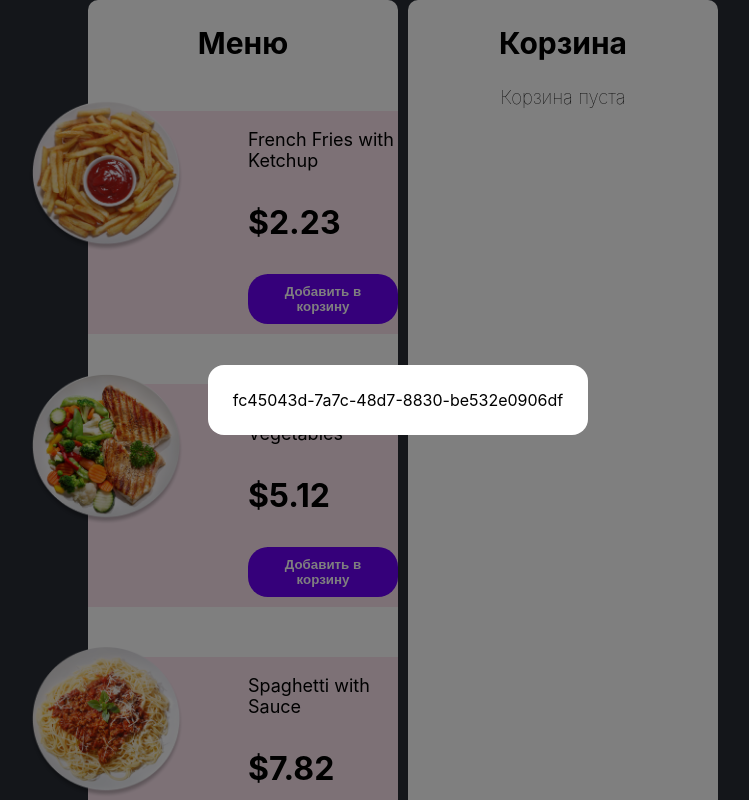
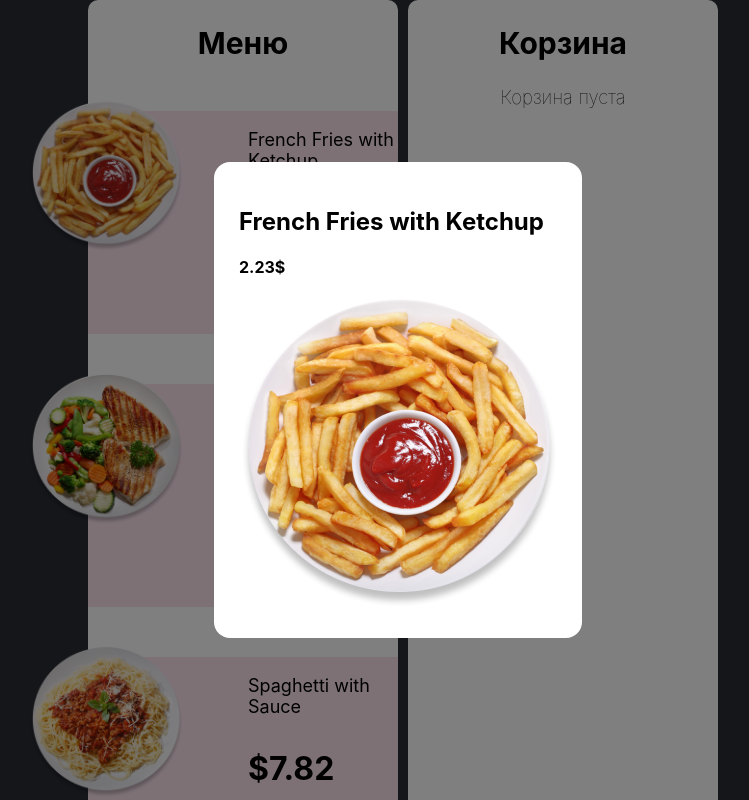
Before and after one commit to Liubov5/menu-reactjs, a React (Create React App) app: page / in a window 1280 px wide. Both pictures are taken after a click on the picture 347 px from the left and 176 px from the top of the page. Shown: the top 800 px of the page, without its empty margins (242-991 px from the left). Built offline with nearby package versions, Linux system fonts and the light colour scheme.

Commit message:
modal with text

```diff
--- a/src/Components/Modal/ItemModal.js
+++ b/src/Components/Modal/ItemModal.js
@@ -1,8 +1,11 @@
 import React from "react";
 import cl from './ItemModal.module.css';
+import { useSelector } from "react-redux";
 
 export const ItemModal = ({id, visible, setVisible}) => {
     const rootClasses = [cl.myModal];
+    const a = useSelector(state => state.MenuReducer.menuList.filter(item => item.id === id));
+    console.log(a)
    if(visible){
         rootClasses.push(cl.active);
    }
@@ -11,7 +14,13 @@ export const ItemModal = ({id, visible, setVisible}) => {
         <div onClick={()=> {setVisible(false)}} className={rootClasses.join(' ')}>
             <div onClick={(e)=>{e.stopPropagation()}} className={cl.myModalContent}>
                 {/* тут надо вывести инфу об одном товаре */}
-                {id}
+                {a.length !=0  &&
+                <div>
+                    <h2>{a[0].name}</h2>
+                    <h4>{a[0].price}$</h4>
+                    <img src={require("../../"+a[0].image)} />
+                </div>
+                 }
             </div>
         </div>
     )
--- a/src/Components/Modal/ItemModal.module.css
+++ b/src/Components/Modal/ItemModal.module.css
@@ -6,6 +6,7 @@
     left:0;
     display: none;
     background-color: rgba(0, 0, 0, 0.5);
+    height: 100vh;
 }
 
 .myModalContent{
--- a/src/store/MenuReducer.js
+++ b/src/store/MenuReducer.js
@@ -3,7 +3,7 @@ import {v4 as uuidv4} from 'uuid';
 const CHANGE_IN_SHOPPING_CART = "CHANGE_IN_SHOPPING_CART";
 
 const defaultState = {
-    menuList:[{id: uuidv4(), name: 'French Fries with Ketchup', image: 'images/plate__french-fries.png', price: 2.23, inShoppingCart: false}, {id:uuidv4(), name: "Salmon and Vegetables", price: 5.12, image:"images/plate__salmon-vegetables.png", inShoppingCart: false}, {id:uuidv4(), name: "Spaghetti with Sauce", price: 7.82, image:"images/plate__spaghetti-meat-sauce.png", inShoppingCart: false}, {id:uuidv4(), name: "Plate ravioli", price: 3.12, image:"images/plate__ravioli.png", inShoppingCart: false}]
+    menuList:[{id: uuidv4(), name: 'French Fries with Ketchup', image: 'images/plate__french-fries.png', price: 2.23, inShoppingCart: false}, {id:uuidv4(), name: "Salmon and Vegetables", price: 5.12, image:"images/plate__salmon-vegetables.png", inShoppingCart: false}, {id:uuidv4(), name: "Spaghetti with Sauce", price: 7.82, image:"images/plate__spaghetti-meat-sauce.png", inShoppingCart: false}, {id:uuidv4(), name: "Plate ravioli", price: 3.12, image:"images/plate__ravioli.png", inShoppingCart: false}, {id: uuidv4(), name: 'French Fries with Ketchup', image: 'images/plate__french-fries.png', price: 2.23, inShoppingCart: false}]
 }
 
 export const MenuReducer = (state=defaultState, action) => {
```
